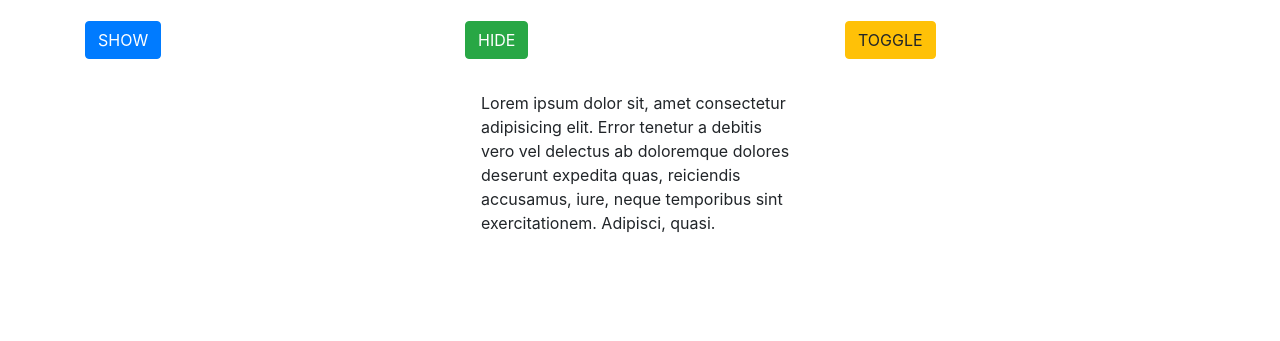
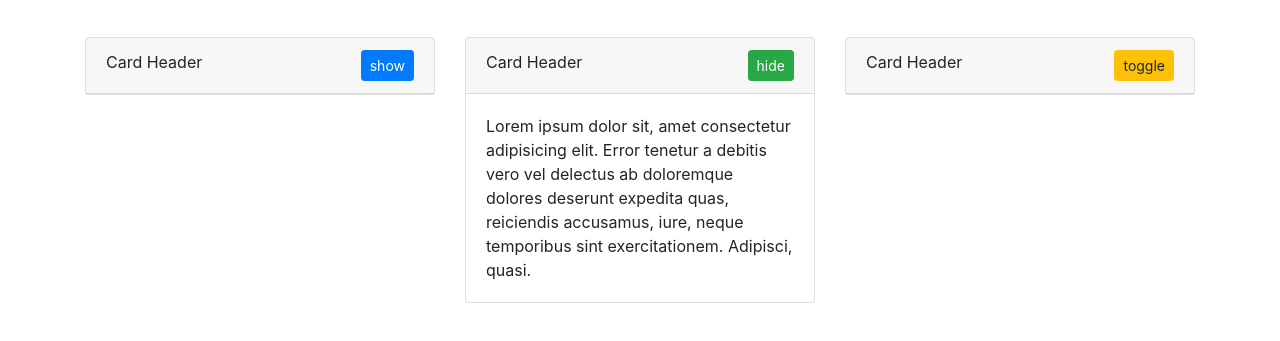
Before and after one commit to onokumus/mmcollapse, a website: page docs/index.html in a window 1280 px wide. Shown: the part 399-740 px from the top of the page. Drawn offline with nearby package versions, Linux system fonts and the light colour scheme.

Commit message:
update demo

```diff
--- a/docs/index.html
+++ b/docs/index.html
@@ -28,38 +28,54 @@
 
   <main role="main">
     <div class="container">
-      <section class="jumbotron text-center">
+      <section class="jumbotron text-center my-3">
         <h1 class="jumbotron-heading">MMCollapse</h1>
         <p class="lead text-muted">another collapse plugin</p>
         <p>
-          <a href="https://github.com/onokumus/mmcollapse/blob/master/README.md">Getting Started</a>
+          <a href="https://github.com/onokumus/mmcollapse/blob/master/README.md" target="_blank">Getting Started</a>
         </p>
       </section>
 
       <h2>Examples</h2>
       <div class="row">
         <div class="col-md-4 my-3">
-          <button class="btn btn-primary btn-mc1">SHOW</button>
-          <div class="collabsibleElement1 mm-collapse p-3 my-3">
+
+          <div class="card my-3">
+            <div class="card-header d-flex">
+              Card Header <button class="ml-auto btn btn-sm btn-primary btn-mc1">show</button>
+            </div>
+            <div class="card-body collabsibleElement1 mm-collapse">
               Lorem ipsum dolor sit, amet consectetur adipisicing elit. Error tenetur a debitis vero vel delectus ab
               doloremque dolores deserunt expedita quas, reiciendis accusamus, iure, neque temporibus sint exercitationem.
               Adipisci, quasi.
             </div>
           </div>
+
+        </div>
         <div class="col-md-4 my-3">
-          <button class="btn btn-success btn-mc2">HIDE</button>
-          <div class="collabsibleElement2 mm-collapse mm-show p-3 my-3">
+
+          <div class="card my-3">
+            <div class="card-header d-flex">
+              Card Header <button class="ml-auto btn btn-sm btn-success btn-mc2">hide</button>
+            </div>
+            <div class="card-body collabsibleElement2 mm-collapse mm-show">
               Lorem ipsum dolor sit, amet consectetur adipisicing elit. Error tenetur a debitis vero vel delectus ab
               doloremque dolores deserunt expedita quas, reiciendis accusamus, iure, neque temporibus sint exercitationem.
               Adipisci, quasi.
             </div>
           </div>
+
+        </div>
         <div class="col-md-4 my-3">
-          <button class="btn btn-warning btn-mc3">TOGGLE</button>
-          <div class="collabsibleElement3 mm-collapse p-3 my-3">
+          <div class="card my-3">
+            <div class="card-header d-flex">
+              Card Header <button class="ml-auto btn btn-sm btn-warning btn-mc3">toggle</button>
+            </div>
+            <div class="card-body collabsibleElement3 mm-collapse">
               Lorem ipsum dolor sit, amet consectetur adipisicing elit. Error tenetur a debitis vero vel delectus ab
               doloremque dolores deserunt expedita quas, reiciendis accusamus, iure, neque temporibus sint exercitationem.
               Adipisci, quasi.
+            </div>
           </div>
         </div>
       </div>
```
Also changed, not shown: README.md. Lines whose indentation alone changed are shown as unchanged.
